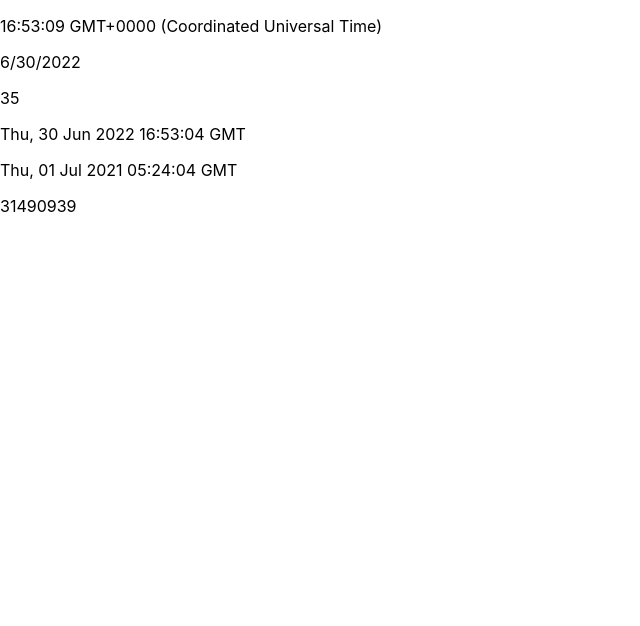
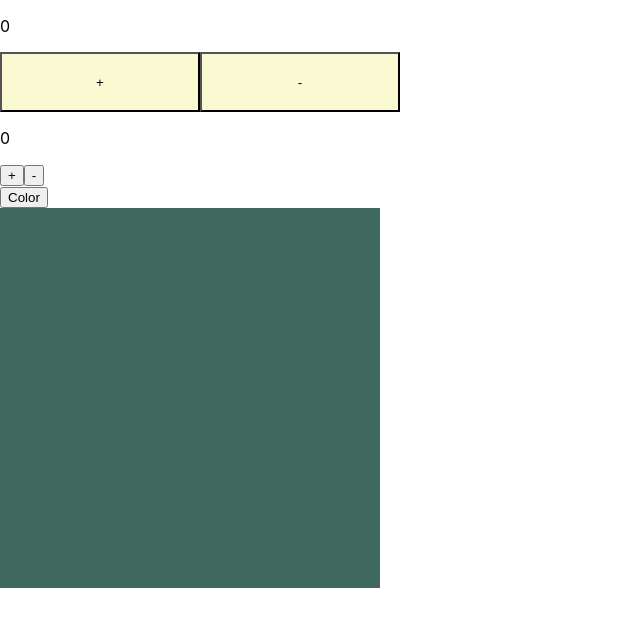
Before and after one commit to W1nt3rR/react-classes, a React (Create React App) app in the folder my-app/: page / in a window 1280 px wide. Shown: the top 626 px of the page, without its empty margins (0-640 px from the left). Built offline with nearby package versions, Linux system fonts and the light colour scheme.

Commit message:
class 3 and hooks

```diff
--- /dev/null
+++ b/my-app/src/components/class/Counter/counter.module.css
@@ -0,0 +1,5 @@
+.btn {
+    width: 200px;
+    height: 60px;
+    background-color: lightgoldenrodyellow;
+}
--- /dev/null
+++ b/my-app/src/components/class/Counter/index.jsx
@@ -0,0 +1,41 @@
+import React from "react";
+import style from './counter.module.css';
+
+class Counter extends React.Component {
+    constructor(props) {
+        super(props);
+        this.state = { count: 0 };
+        // this.handleClick = this.handleClick.bind(this);
+    }
+
+    handleClick() {
+        console.log(this.state.count);
+        // this.setState
+    }
+
+    increment(e) {
+        console.log(e);
+        this.setState({
+            count: this.state.count + 1
+        })
+    }
+
+    decrement(e) {
+        console.log(e);
+        this.setState({
+            count: this.state.count - 1
+        })
+    }
+
+    render () {
+        return (
+            <div>
+                <p>{this.state.count}</p>
+                <button className={style.btn} onClick={(e) => this.increment(e)}>+</button>
+                <button className={style.btn} onClick={(e) => this.decrement(e)}>-</button>
+            </div>
+        );
+    }
+}
+
+export default Counter;
--- /dev/null
+++ b/my-app/src/components/functional/CounterF/index.jsx
@@ -0,0 +1,25 @@
+import { useState } from "react";
+
+const CounterF = (props) => {
+    let [count, setCount] = useState(0);
+
+    function increment(e) {
+        setCount(count + 1);
+        console.log(e);
+    }
+
+    function decrement(e) {
+        setCount(count - 1);
+        console.log(e);
+    }
+
+    return (
+        <div>
+            <p>{count}</p>
+            <button onClick={increment}>+</button>
+            <button onClick={decrement}>-</button>
+        </div>
+    )
+}
+
+export default CounterF;
--- /dev/null
+++ b/my-app/src/components/functional/RandomColor/index.jsx
@@ -0,0 +1,40 @@
+import { useEffect } from "react";
+import { useState } from "react";
+
+const RandomColor = (props) => {
+    const [count, setCount] = useState(0);
+
+    const [red, setRed] = useState(0);
+    const [green, setGreen] = useState(0);
+    const [blue, setBlue] = useState(0);
+
+    const [size, setSize] = useState(100);
+
+    function random(e) {
+        setRed(Math.floor(Math.random() * 255));
+        setGreen(Math.floor(Math.random() * 255));
+        setBlue(Math.floor(Math.random() * 255));
+        setSize(Math.floor(Math.random() * 400 + 100));
+        // console.log(e);
+    }
+
+    //componentDidMount function basicaly, [] dependency array
+    useEffect(() => {
+        // console.log("nesto");
+        setInterval(random, 100);
+    }, [])
+
+    // console.log("rendering");
+    return (
+        <div>
+            <button onClick={random}>Color</button>
+            <div style={{
+                backgroundColor: `rgb(${red}, ${green}, ${blue})`,
+                height: size,
+                width: size
+            }}></div>
+        </div>
+    )
+}
+
+export default RandomColor;
--- a/my-app/src/index.js
+++ b/my-app/src/index.js
@@ -1,15 +1,18 @@
 import React from 'react';
 import ReactDOM from 'react-dom/client';
 import Countdown from './components/class/Countdown';
+import Counter from './components/class/Counter';
 import Dates from './components/class/Dates';
 import Ping from './components/class/ping';
 import PingF from './components/functional/PingF';
-// import Card from './components/functional/Card';
-// import Card2 from './components/functional/Card2';
+import Card from './components/functional/Card';
+import Card2 from './components/functional/Card2';
 import './index.css';
-// import App from './components/class/App';
-// import AppF from './components/functional/AppF';
+import App from './components/class/App';
+import AppF from './components/functional/AppF';
 import reportWebVitals from './reportWebVitals';
+import CounterF from './components/functional/CounterF';
+import RandomColor from './components/functional/RandomColor';
 
 const root = ReactDOM.createRoot(document.getElementById('root'));
 root.render(
@@ -32,10 +35,15 @@ root.render(
       <Card2 url="https://cdn-icons-png.flaticon.com/512/81/81609.png" title="TWITTER 2.0" text="lorem ipsun ala textus i dont know man more text needed to look profesional maybe a little more"/>
     </div> */}
 
-    <Ping></Ping>
+    {/* <Ping></Ping>
     <PingF></PingF>
     <Countdown></Countdown>
-    <Dates></Dates>
+    <Dates></Dates> */}
+
+    <Counter></Counter>
+    <CounterF></CounterF>
+    <RandomColor></RandomColor>
+
 
   </React.StrictMode>
 );
```
